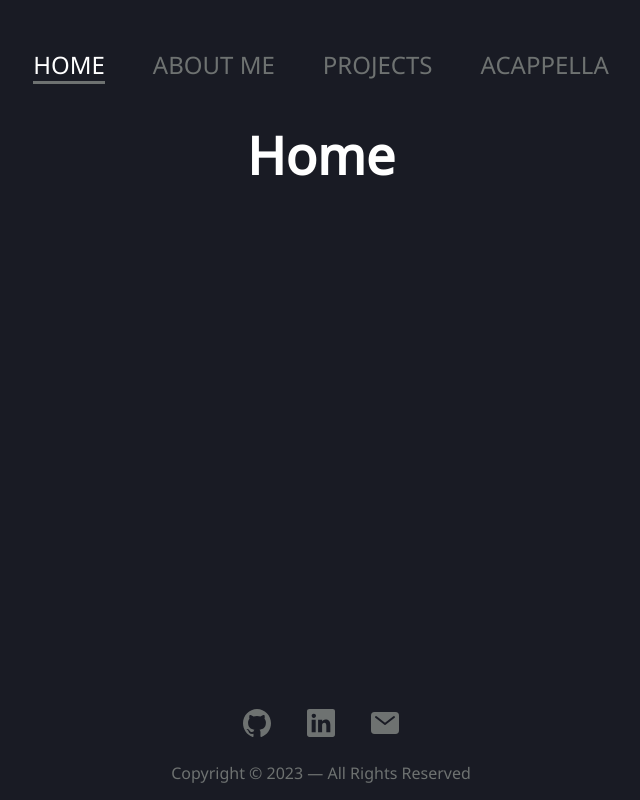
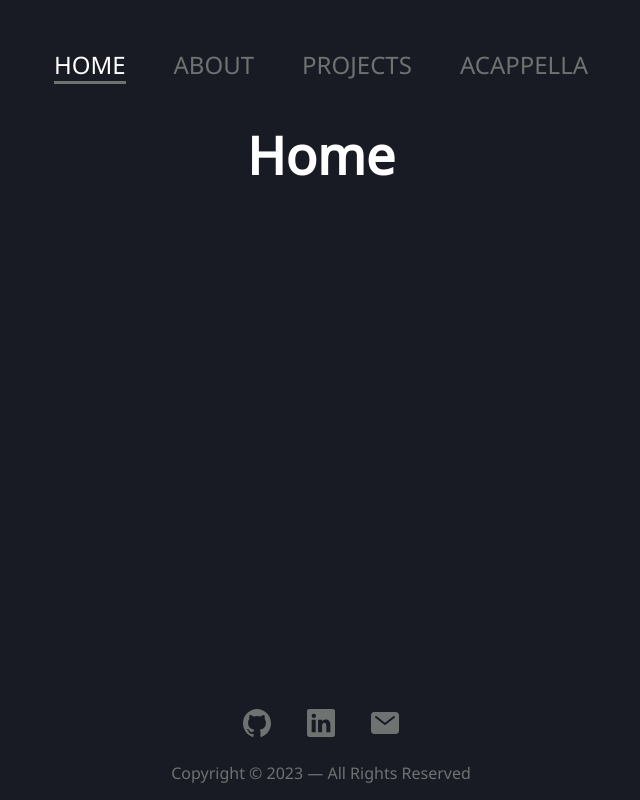
Before and after one commit to nosaj9/portfolio-site, a React (Create React App) app: page / in a window 1280 px wide. Shown: the whole page, without its empty margins (319-959 px from the left). Built offline with nearby package versions, Linux system fonts and the light colour scheme.

Commit message:
changed navbar

```diff
--- a/src/components/Navbar.tsx
+++ b/src/components/Navbar.tsx
@@ -9,7 +9,7 @@ export default function Navbar() {
         <nav className="navbar">
             <NavLink to="/" className={({ isActive }) => (isActive ? activeLink : normalLink)}>HOME</NavLink>
 
-            <NavLink to="/about" className={({ isActive }) => (isActive ? activeLink : normalLink)}>ABOUT ME</NavLink>
+            <NavLink to="/about" className={({ isActive }) => (isActive ? activeLink : normalLink)}>ABOUT</NavLink>
 
             <NavLink to="/projects" className={({ isActive }) => (isActive ? activeLink : normalLink)}>PROJECTS</NavLink>
 
```
